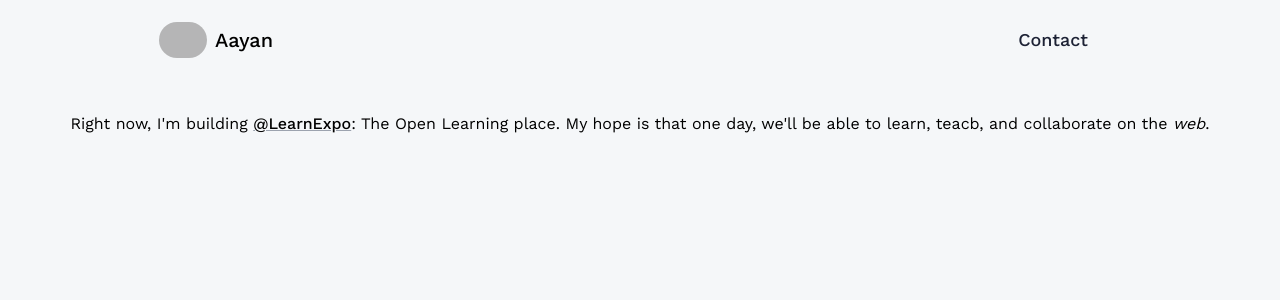
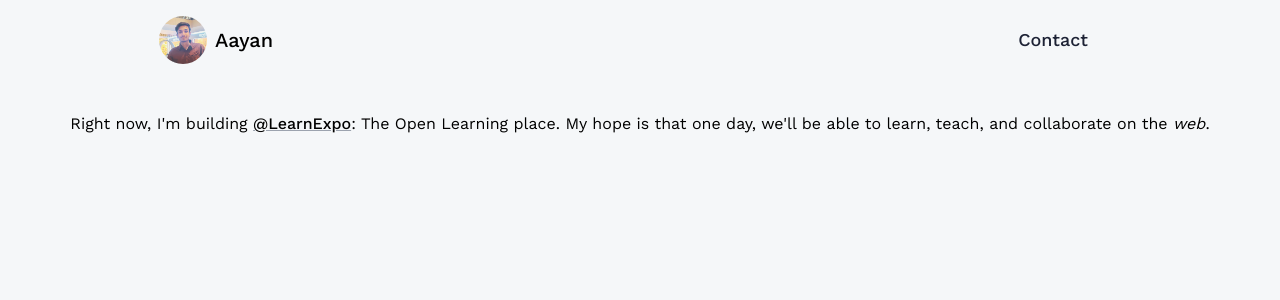
Before and after one commit to aayank13/3d_portfolio, a React (Vite) app: page / in a window 1280 px wide. Shown: the top 300 px of the page. Built offline with nearby package versions, Linux system fonts and the light colour scheme; grey boxes are pictures that could not be loaded.

Commit message:
bugs fixed for image not showing

```diff
--- a/src/Pages/Home.jsx
+++ b/src/Pages/Home.jsx
@@ -6,7 +6,7 @@ const Home = () => {
   return (
     <section  className='w-full h-screen relative'>
     <div className='absolute top-28 left-0 right-0 z-10 flex items-center justify-center'>
-    <p> Right now, I'm building <a class="underline decoration-gray-400 text-black font-medium rounded-md hover:bg-gray-200 transition-colors motion-reduce:transition-none duration-200" href="https://learnexpo.app">@LearnExpo</a>: The Open Learning place. My hope is that one day, we'll be able to learn, teacb, and collaborate on the <span class="italic">web</span>.</p>
+    <p> Right now, I'm building <a class="underline decoration-gray-400 text-black font-medium rounded-md hover:bg-gray-200 transition-colors motion-reduce:transition-none duration-200" href="https://learnexpo.app">@LearnExpo</a>: The Open Learning place. My hope is that one day, we'll be able to learn, teach, and collaborate on the <span class="italic">web</span>.</p>
     </div>
 
       <Canvas>
```
Also changed, not shown: public/aayank_image.png (renamed from public/2024-01-07 22.38.06.png).
